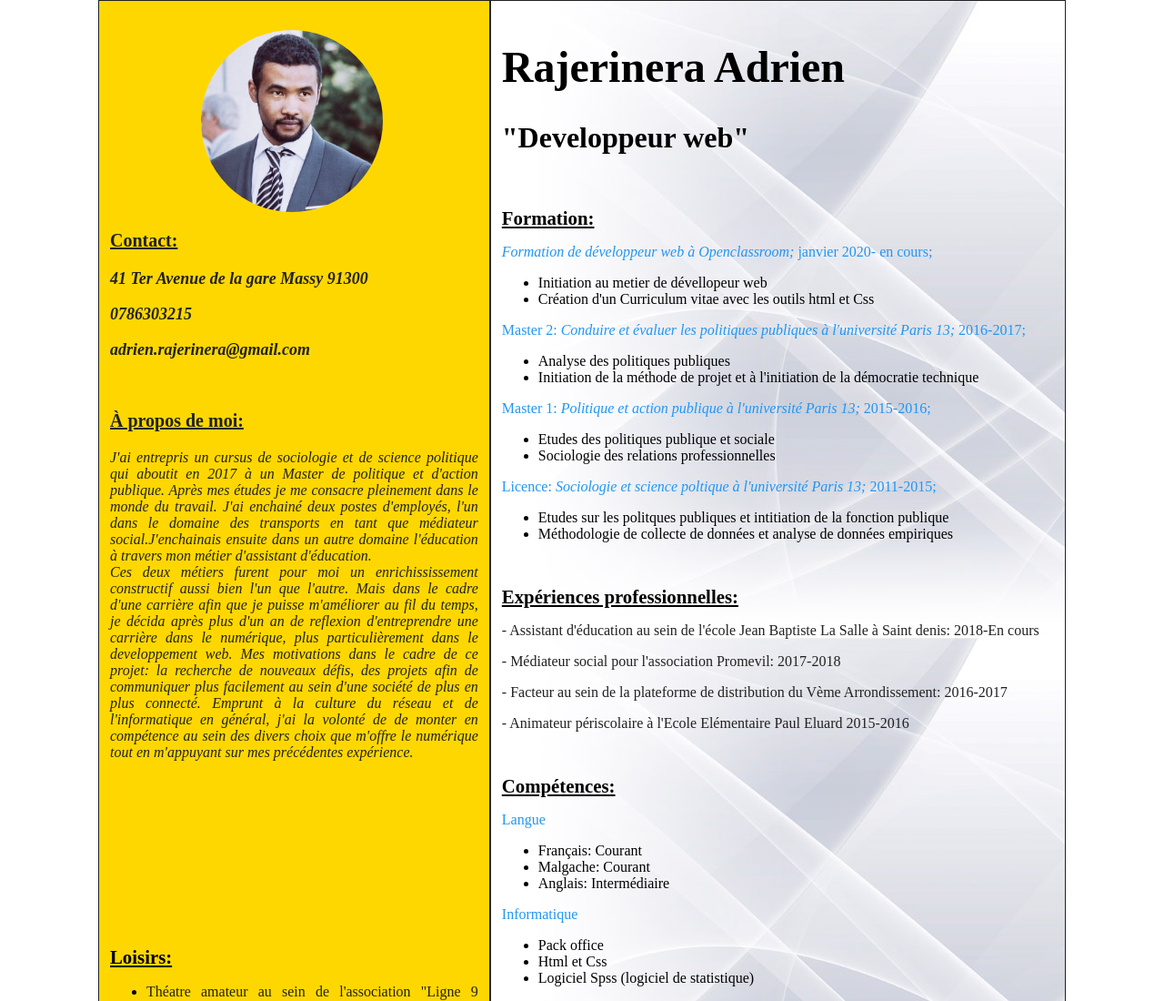
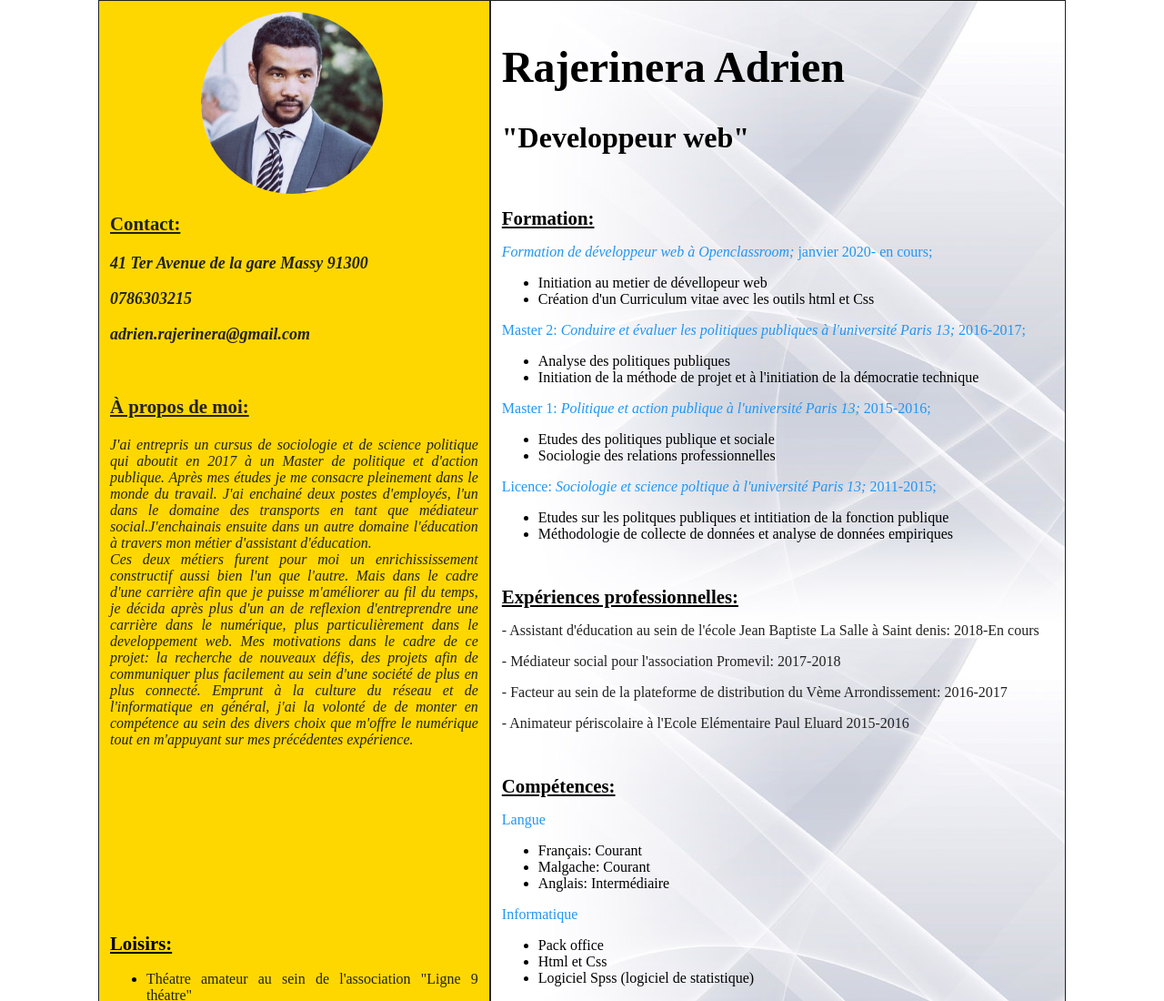
Before and after one commit to Rajerinera/Curriculum, a plain HTML site: page index.html in a window 1280 px wide. Shown: the top 1100 px of the page at 91% size. Drawn offline with Linux system fonts and the light colour scheme.

Commit message:
css final

```diff
--- a/style.css
+++ b/style.css
@@ -40,9 +40,10 @@ h1
 
 .propos
 {
-    font-size: 20px;
+    font-size: 1.3em;
     color: #212121;
     text-decoration: underline;
+    font-weight: bold ;
 
 }
 
@@ -85,7 +86,7 @@ img.photo
     justify-content: center;
     align-items: center;
     margin: 100px;
-    margin-top: 20px;
+    margin-top: 0%;
     margin-bottom: 20px;
 }
 
```
